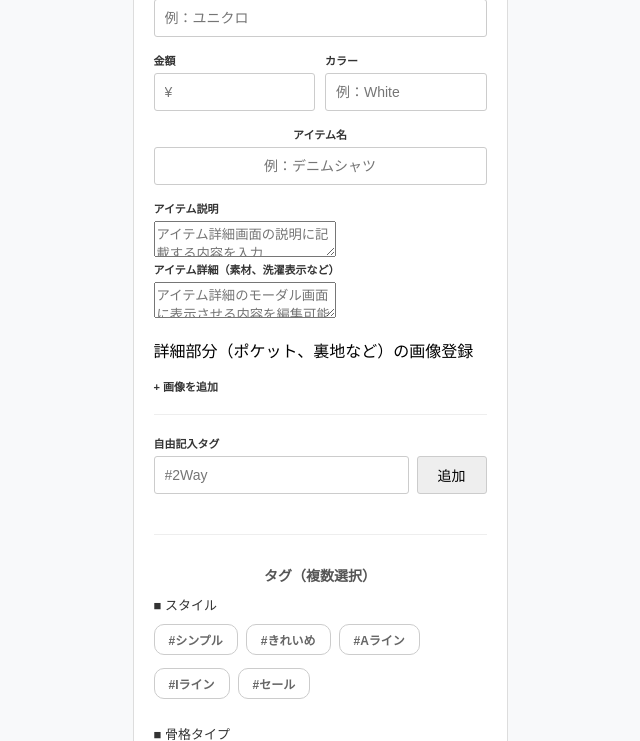
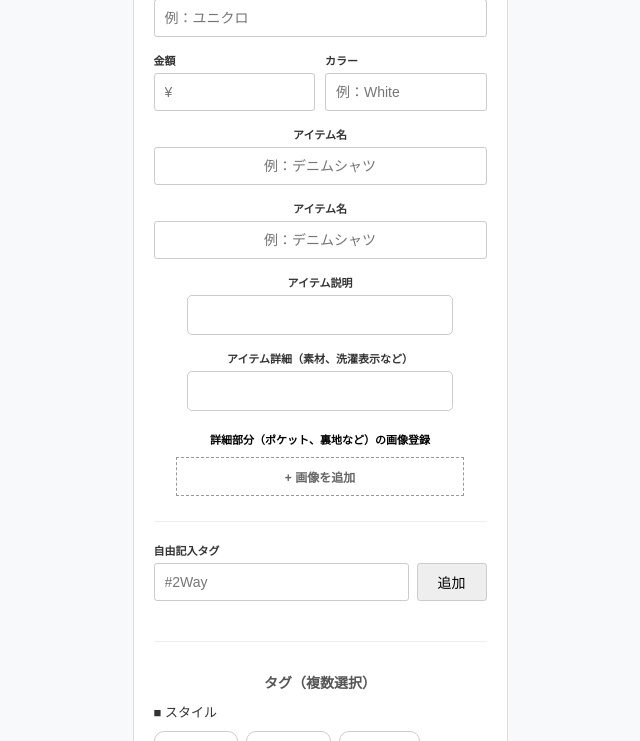
Before and after one commit to Omochimochimochimochi/Daily-closet, a Django app: page /admin-inventory/add/ in a window 1280 px wide. Shown: the part 307-1048 px from the top of the page, without its empty margins (320-960 px from the left). Run offline with Django 5.2, Linux system fonts and the light colour scheme; parts of the project's set-up code (start-up, migrations or seed data) failed here and were passed over.

Commit message:
アイテム登録画面の修正、ディテール画像などの箇所を図面通りの構図へ

```diff
--- a/closet/templates/item_register.html
+++ b/closet/templates/item_register.html
@@ -30,6 +30,27 @@
         .added-tag-badge { display: flex; align-items: center; gap: 5px; background: white; border: 1px solid #ccc; padding: 5px 10px; border-radius: 10px; font-size: 12px; }
         .tag-remove-x { color: #999; cursor: pointer; font-weight: bold; margin-left: 5px; }
         .save-btn { width: 100%; background-color: #a0c4ff; color: white; border: none; padding: 15px; border-radius: 5px; font-size: 16px; font-weight: bold; cursor: not-allowed; margin-top: 30px; opacity: 0.5; }
+ textarea {
+    width: 80%;
+    display: block;
+    margin: 0 auto;
+
+    /* ここをさらに低く！ */
+    height: 40px;        /* 「高さ」を直接指定 */
+    min-height: 40px;    /* 最小の高さも揃える */
+
+    padding: 8px 12px;
+    border: 1px solid #ccc;
+    border-radius: 5px;
+
+    resize: none;        /* 右下の「//」を消して、勝手に大きくならないようにする */
+    overflow-y: auto;    /* 文字が増えたら枠内でスクロールするようにする */
+
+    font-size: 14px;
+    line-height: 1.4;
+    box-sizing: border-box;
+}
+
     </style>
 </head>
 <body>
@@ -63,23 +84,30 @@
             <label style="text-align: center;">アイテム名</label>
             <input type="text" name="name" class="input-item-name" placeholder="例：デニムシャツ" required>
         </div>
-<div class="input-group">
-    <label>アイテム説明</label>
-    <textarea name="description" placeholder="アイテム詳細画面の説明に記載する内容を入力"></textarea>
+
+        <div class="form-group-full">
+    <label style="text-align: center;">アイテム名</label>
+    <input type="text" name="name" class="input-item-name" placeholder="例：デニムシャツ" required>
 </div>
 
-<div class="input-group">
-    <label>アイテム詳細（素材、洗濯表示など）</label>
-    <textarea name="details_text" placeholder="アイテム詳細のモーダル画面に表示させる内容を編集可能"></textarea>
+<div class="form-group-full">
+    <label style="text-align: center;">アイテム説明</label>
+    <textarea name="description"></textarea>
 </div>
 
-<div class="detail-image-section">
-    <p>詳細部分（ポケット、裏地など）の画像登録</p>
-    <label for="detail-image-input" class="detail-image-preview">
-        <span>+ 画像を追加</span>
+    <div class="form-group-full">
+    <label style="text-align: center;">アイテム詳細（素材、洗濯表示など）</label>
+    <textarea name="details_text"></textarea>
+</div>
+
+    <div class="form-group-full" style="text-align: center; margin-top: 20px;">
+    <p style="font-size: 11px; font-weight: bold; margin-bottom: 10px;">詳細部分（ポケット、裏地など）の画像登録</p>
+    <label for="detail-image-input" style="cursor: pointer; border: 1px dashed #999; padding: 10px; display: inline-block; width: 80%;">
+        <span style="font-size: 12px; color: #666;">+ 画像を追加</span>
     </label>
     <input type="file" name="detail_image" id="detail-image-input" style="display:none;" onchange="previewDetailImage(this)">
 </div>
+
 
 
        <div class="free-tag-section">
@@ -125,7 +153,6 @@
                 <label><input type="checkbox" name="personal_color" value="ニュートラル" onchange="checkForm()"><span class="tag-label-span">#ニュートラル</span></label>
             </div>
         </div>
-
 
 
         <button type="submit" class="save-btn" id="save-btn" disabled>保存</button>
--- a/closet/views.py
+++ b/closet/views.py
@@ -47,15 +47,19 @@ def admin_menu(request):
 def inventory_manage(request):
     return render(request, 'inventory_manage.html')
 
-def item_register(request):
-    return render(request, 'item_register.html')
 
 def admin_item_list(request):
     return render(request, 'admin_item_list.html')
 
+def inventory_manage(request):
+    return render(request, 'inventory_manage.html')
+
+def admin_item_list(request):
+    return render(request, 'admin_item_list.html')
+
+# 保存処理付きのこれ1つだけにします
 def item_register(request):
     if request.method == 'POST':
-
         name_value = request.POST.get('name')
         brand_value = request.POST.get('brand')
         price_value = request.POST.get('price')
@@ -66,7 +70,6 @@ def item_register(request):
         kokkakus = request.POST.getlist('kokkaku')
         pc_colors = request.POST.getlist('personal_color')
         free_tags_value = request.POST.get('free_tags', "")
-
 
         item = Item.objects.create(
             item_name=name_value,
@@ -79,7 +82,6 @@ def item_register(request):
             personal_color=",".join(pc_colors),
             free_tags=free_tags_value
         )
-
         return redirect('inventory_manage')
 
     return render(request, 'item_register.html')
```
Also changed, not shown: closet/models.py (+16 -26 lines), closet/migrations/0002_item_description_item_detail_image_item_details_text_and_more.py (added).
